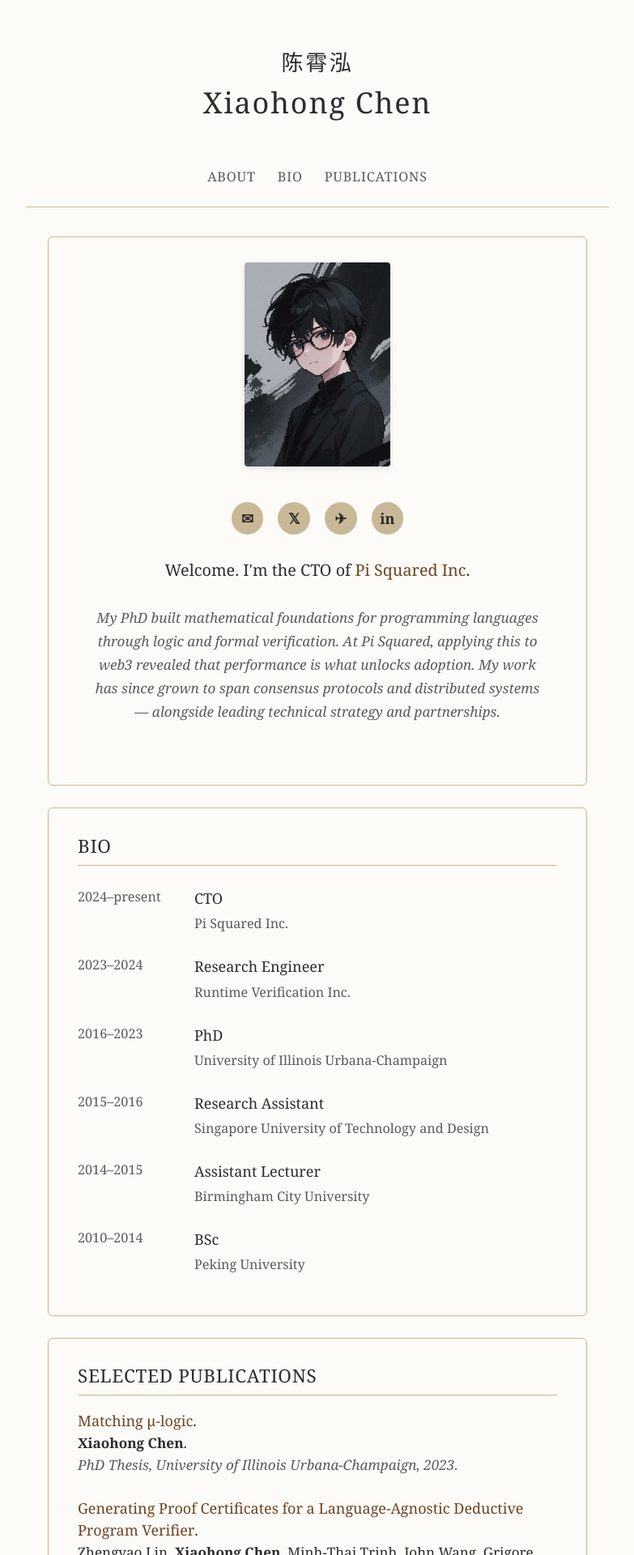
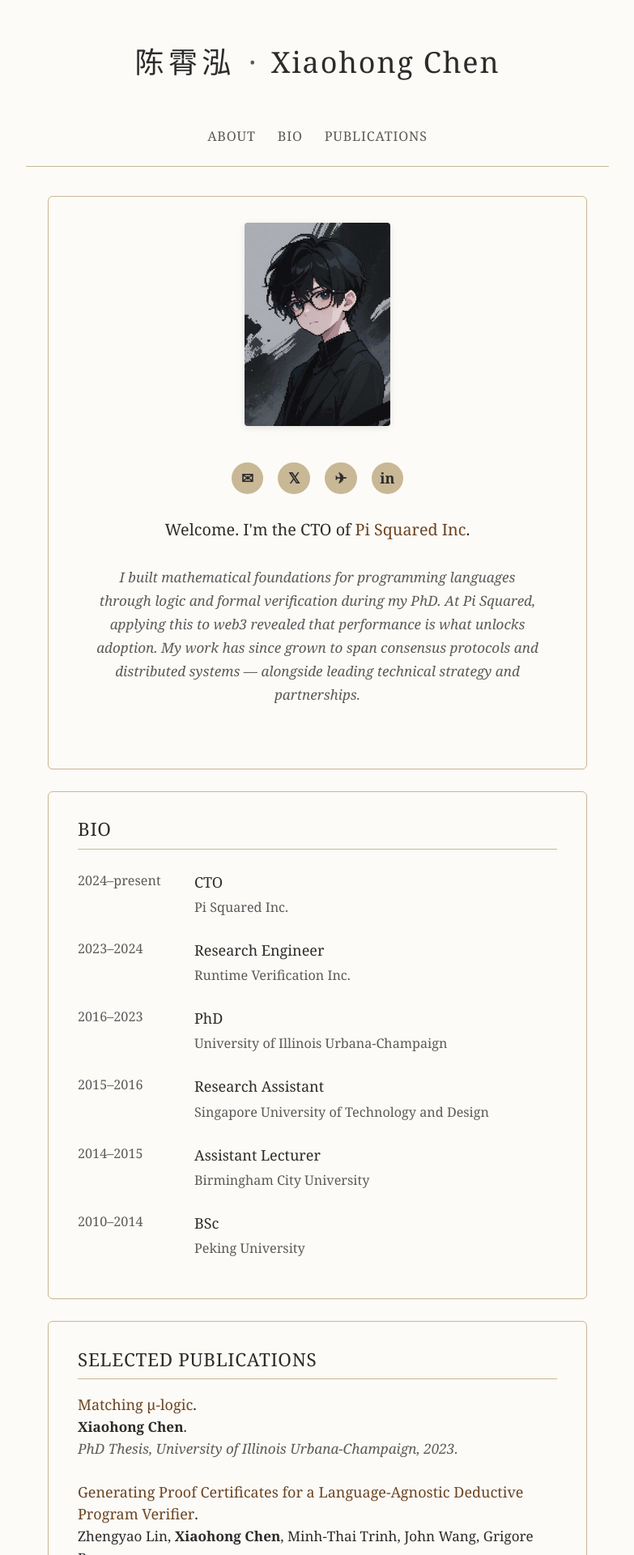
Before and after one commit to xc93/xc93.github.io, a Jekyll site: the page built from index.markdown, in a window 1280 px wide. Shown: the top 1920 px of the page at 81% size, without its empty margins (248-1031 px from the left). Built offline with Jekyll 4.4.1, drawn with Linux system fonts in a browser that asks for light colours.

Commit message:
Refine header: Chinese + English name on one line, update intro

```diff
--- a/_layouts/default.html
+++ b/_layouts/default.html
@@ -18,8 +18,7 @@
 <body>
   <div class="container">
     <header>
-      <p class="name-chinese">陈霄泓</p>
-      <h1>{{ site.title }}</h1>
+      <h1><span class="name-chinese">陈霄泓</span> <span class="name-divider">·</span> {{ site.title }}</h1>
       {% if site.tagline %}
       <p class="tagline">{{ site.tagline }}</p>
       {% endif %}
--- a/assets/css/custom.css
+++ b/assets/css/custom.css
@@ -137,10 +137,13 @@ header {
 }
 
 header .name-chinese {
-  font-size: 1.5rem;
-  margin: 0 0 0.25rem;
-  color: var(--color-text);
-  letter-spacing: 0.1em;
+  font-family: "KaiTi", "STKaiti", "AR PL UKai CN", "楷体", serif;
+  letter-spacing: 0.15em;
+}
+
+header .name-divider {
+  color: var(--color-text-muted);
+  margin: 0 0.3rem;
 }
 
 header h1 {
--- a/index.markdown
+++ b/index.markdown
@@ -24,7 +24,7 @@ layout: default
 
   <p class="intro">Welcome. I'm the CTO of <a href="https://pi2.network">Pi Squared Inc</a>.</p>
 
-  <p class="research-overview">My PhD built mathematical foundations for programming languages through logic and formal verification. At Pi Squared, applying this to web3 revealed that performance is what unlocks adoption. My work has since grown to span consensus protocols and distributed systems — alongside leading technical strategy and partnerships.</p>
+  <p class="research-overview">I built mathematical foundations for programming languages through logic and formal verification during my PhD. At Pi Squared, applying this to web3 revealed that performance is what unlocks adoption. My work has since grown to span consensus protocols and distributed systems — alongside leading technical strategy and partnerships.</p>
 </section>
 
 <section id="bio">
```
